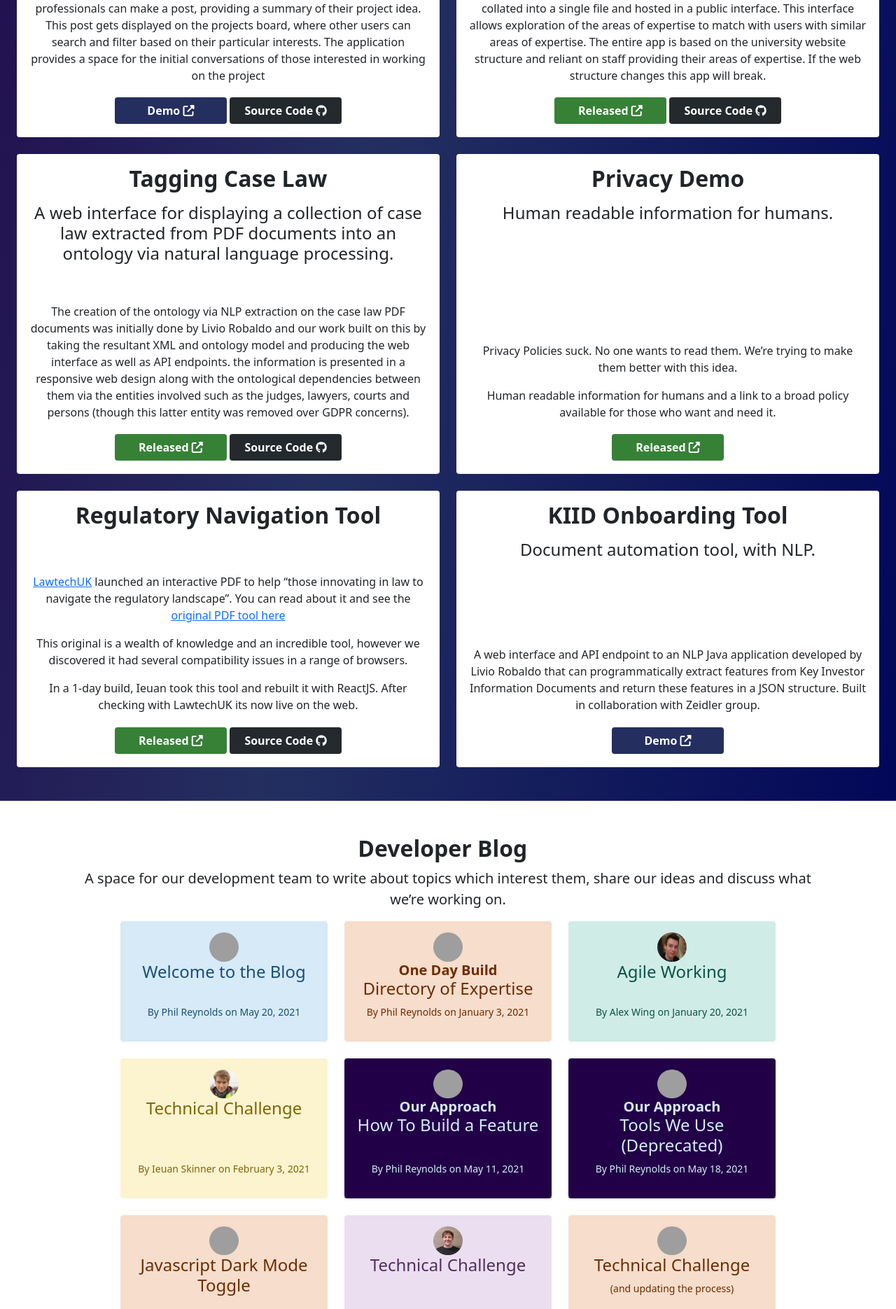
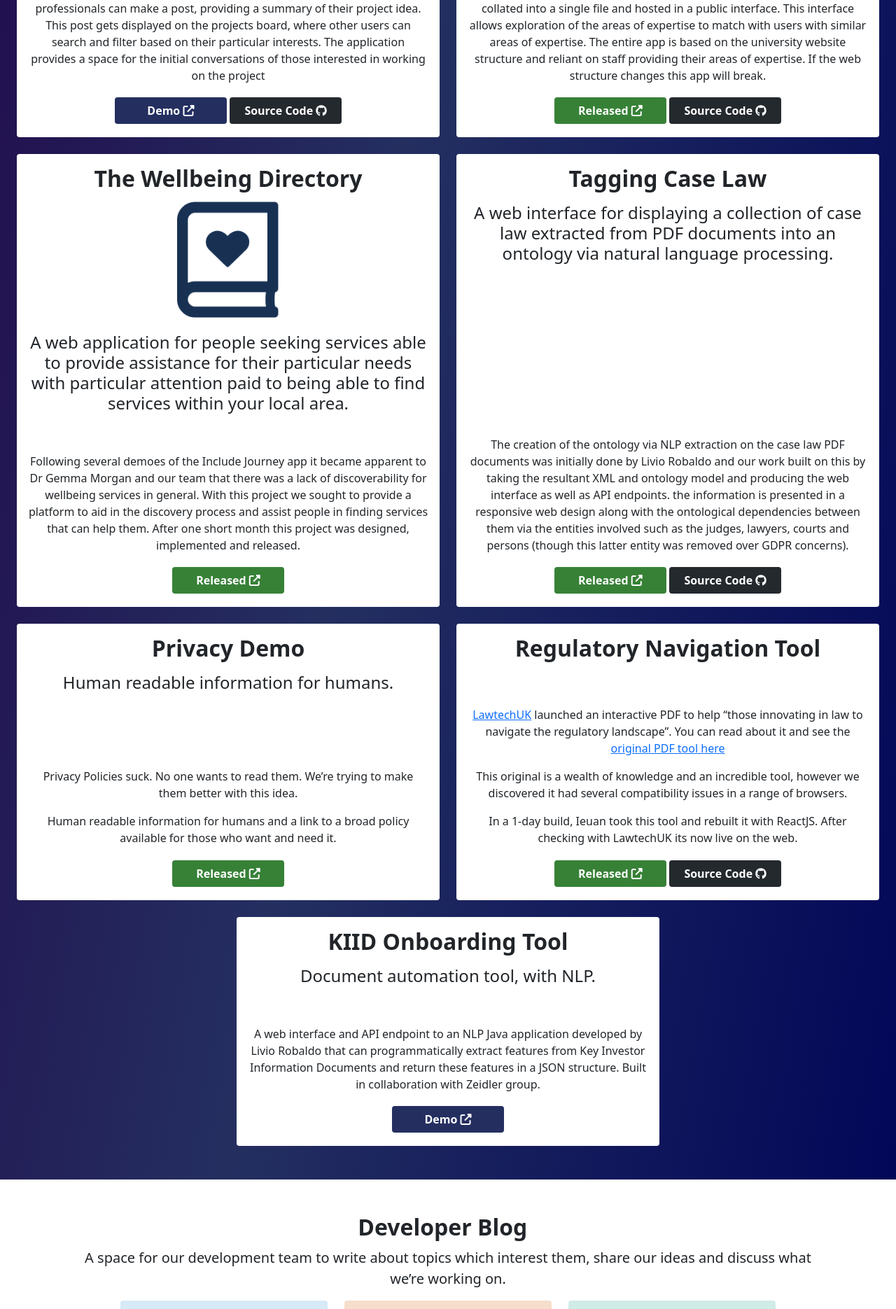
Before and after one commit to Legal-Innovation-Lab-Wales/dev-page, a Jekyll site: the page built from index.html, in a window 1280 px wide. Shown: the part 2506-4376 px from the top of the page at 70% size. Built offline with Jekyll 4.4.1, drawn with Linux system fonts in a browser that asks for light colours; nearby versions of some CDN libraries; grey boxes are pictures that could not be loaded.

Commit message:
Add Wellbeing Directory to projects

```diff
--- a/_data/projects.yml
+++ b/_data/projects.yml
@@ -126,6 +126,25 @@
     updated file is picked up by Netlify which hosts the website. The front end is a React web application that pulls
     the data out of the JSON into an HTML table.
 
+- name: The Wellbeing Directory
+  id: wd
+  status: Released
+  link: https://wellbeing-directory.legaltech.wales/
+  open-source: false
+  image: wellbeing-directory
+  headline: A web application for people seeking services able to provide assistance for their particular needs with particular attention paid to being able to find services within your local area.
+  summary: |
+    Following several demoes of the Include Journey app it became apparent to Dr Gemma Morgan and our team that there was a lack of discoverability for wellbeing services in general. With this project we sought to
+    provide a platform to aid in the discovery process and assist people in finding services that can help them. After one short month this project was designed, implemented and released.
+  overview: |
+    A web application that hosts wellbeing service data as maintained by colleagues. Each service has a brief description on who they are and what they do, a list of what types of services they offer, links
+    to a website or phone number if they have one available and a physical address.
+
+    Users are then able to search for services using either partial of complete postcodes to locate services, as well as a distance from the given postcode in order to find services that are physically accessible
+    to themselves on top of being able to search by the service type they're looking for, and partial or complete names of a service if they are looking for a particular one.
+  tech-stack: |
+    Ruby on Rails app.
+
 - name: Tagging Case Law
   id: aknj
   status: Released
--- a/assets/css/variables.scss
+++ b/assets/css/variables.scss
@@ -116,6 +116,7 @@ $shld-brand-2: #5fbeb8;
 $shld-ink: #242b47;
 
 $ed-brand: linear-gradient(125deg, $ink, $dark-gray, $shld-ink);
+$wd-brand: #3F68CE;
 
 $dark-link: #03DAC6;
 $dark-link-hover: #03DAC6bb;
```
Also changed, not shown: assets/css/main/projects.scss (+14 -0 lines), assets/images/projects/wellbeing-directory.png (added).
